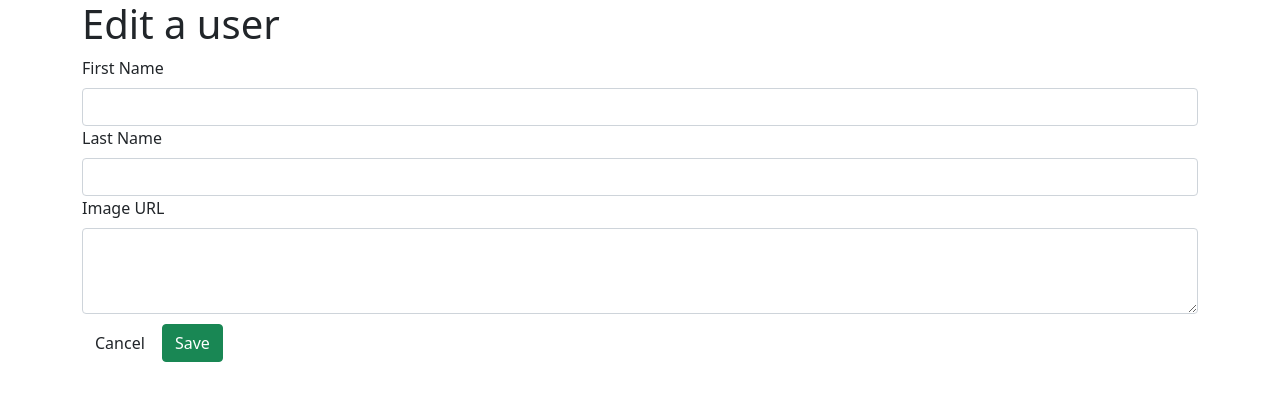
After one commit to tanakatoo/flask-blogly, a Flask app: template templates/editUsers.html in a window 1280 px wide. The commit adds this page. Shown: the top 401 px of the page. Run offline with Flask 3, Linux system fonts and the light colour scheme; the template is opened without the code that fills it, so the values that code supplies are empty.

Commit message:
working on it

```diff
--- a/app.py
+++ b/app.py
@@ -14,4 +14,58 @@ app.config['DEBUG_TB_INTERCEPT_REDIRECTS']= False
 debug=DebugToolbarExtension(app)
 
 connect_db(app)
+db.drop_all()
 db.create_all()
+
+@app.route('/')
+def home():
+    return redirect ('/users')
+
+@app.route('/users')
+def list_users():
+    #all_users=User.query.all()
+    all_users=User.get_all_users()
+    return render_template('userListing.html', all_users=all_users)
+
+@app.route('/users/new')
+def new_user():
+    return render_template('addUsers.html')
+
+@app.route('/users/new', methods=["POST"])
+def new_user_db():
+    #add new user to db and then go back to users
+    first_name = request.form["firstName"]
+    last_name = request.form["lastName"]
+    image_url = request.form["imageURL"]
+    user=User(first_name=first_name,last_name=last_name,image_url=image_url)
+    db.session.add(user)
+    db.session.commit()
+    return redirect ('/users')
+
+@app.route('/users/<int:userid>')
+def user_details(userid):
+    user_details=User.get_user(userid)
+    #get user from userid then display in template
+    return render_template('userDetails.html', user=user_details)
+
+@app.route('/users/<int:userid>/edit')
+def user_edit(userid):
+    user_details=User.get_user(userid)
+    #get user from userid then display in template
+    return render_template('editUsers.html', user=user_details)
+
+@app.route('/users/<int:userid>', methods=['POST'])
+def user_edit_db(userid):
+    #update user info in db and then display users page
+    first_name = request.form["firstName"]
+    last_name = request.form["lastName"]
+    image_url = request.form["imageURL"]
+    user=User(first_name=first_name,last_name=last_name,image_url=image_url)
+    db.session.add(user)
+    db.session.commit()
+    return redirect('/users')
+
+@app.route('/users/<int:userid>/delete', methods=["POST"])
+def user_delete(userid):
+    #deete user from db and display /users listing
+    return redirect('/users')
--- /dev/null
+++ b/seed-data.csv
@@ -0,0 +1,3 @@
+1,"Karmen","Too","https://images.unsplash.com/photo-1661956600654-edac218fea67?ixlib=rb-4.0.3&ixid=MnwxMjA3fDF8MHxlZGl0b3JpYWwtZmVlZHwxfHx8ZW58MHx8fHw%3D&auto=format&fit=crop&w=500&q=60"
+2,"Bob","Doe","https://images.unsplash.com/photo-1666551363934-6511c954454d?ixlib=rb-4.0.3&ixid=MnwxMjA3fDB8MHxlZGl0b3JpYWwtZmVlZHwxNHx8fGVufDB8fHx8&auto=format&fit=crop&w=500&q=60"
+3,"Bailey","Grey","https://images.unsplash.com/photo-1666353232087-04ec99a282fc?ixlib=rb-4.0.3&ixid=MnwxMjA3fDB8MHxlZGl0b3JpYWwtZmVlZHwxMHx8fGVufDB8fHx8&auto=format&fit=crop&w=500&q=60"
--- /dev/null
+++ b/static/app.css
@@ -0,0 +1,6 @@
+img {
+    max-width: 100px;
+}
+.btn{
+    margin: 10px 0px;
+}
--- /dev/null
+++ b/static/app.js
@@ -0,0 +1,6 @@
+// alert('testing')
+document.querySelector("#cancelBtn").addEventListener("click", (e) => {
+    e.preventDefault()
+    // populate the form again with the required info
+
+})
--- a/templates/base.html
+++ b/templates/base.html
@@ -5,7 +5,11 @@
     <meta charset="UTF-8">
     <meta http-equiv="X-UA-Compatible" content="IE=edge">
     <meta name="viewport" content="width={device-width}, initial-scale=1.0">
+    <link href="https://cdn.jsdelivr.net/npm/bootstrap@5.0.2/dist/css/bootstrap.min.css" rel="stylesheet"
+        integrity="sha384-EVSTQN3/azprG1Anm3QDgpJLIm9Nao0Yz1ztcQTwFspd3yD65VohhpuuCOmLASjC" crossorigin="anonymous">
+    <link rel="stylesheet" href="../static/app.css">
     <title>{% block title %}{% endblock %}</title>
+
 </head>
 
 <body>
--- /dev/null
+++ b/templates/editUsers.html
@@ -0,0 +1,22 @@
+{% extends 'base.html' %}
+
+{% block title %}Edit User{% endblock %}
+{% block content %}
+<div class="container">
+    <div class="row">
+        <h1>Edit a user</h1>
+        <form action="/users/{{user.id}}}/edit" method="POST">
+            <label for="firstName" class="form-label">First Name</label>
+            <input type="text" name="firstName" value="{{user.first_name}}" class="form-control" />
+            <label for="lastName" class="form-label">Last Name</label>
+            <input type="text" name="lastName" value="{{user.last_name}}" class="form-control" />
+            <label for="imageURL" class="form-label">Image URL</label>
+            <textarea type="URL" name="imageURL" value="{{user.image_url}}" rows="3"
+                class="form-control">{{user.image_url}}</textarea>
+            <button class="btn" id="cancelBtn">Cancel</button>
+            <button class="btn btn-success" id="saveBtn">Save</button>
+        </form>
+    </div>
+</div>
+<script src="/static/app.js"></script>
+{% endblock %}
--- a/templates/userlisting.html
+++ b/templates/userlisting.html
@@ -3,6 +3,11 @@
 {% block title %}User Listing{% endblock %}
 {% block content %}
 <h1>Users</h1>
+<ul>
+    {% for user in all_users %}
+    <li><a href='/users/{{user.id}}'>{{user.first_name}} {{user.last_name}}</a></li>
+    {% endfor %}
+</ul>
 <form action="/users/new">
     <button>Add Users</button>
 </form>
```
Also changed, not shown: models.py (+13 -8 lines), questions.txt (added, +15 -0 lines), templates/addUsers.html (+14 -10 lines), templates/userDetails.html (added, +28 -0 lines).
